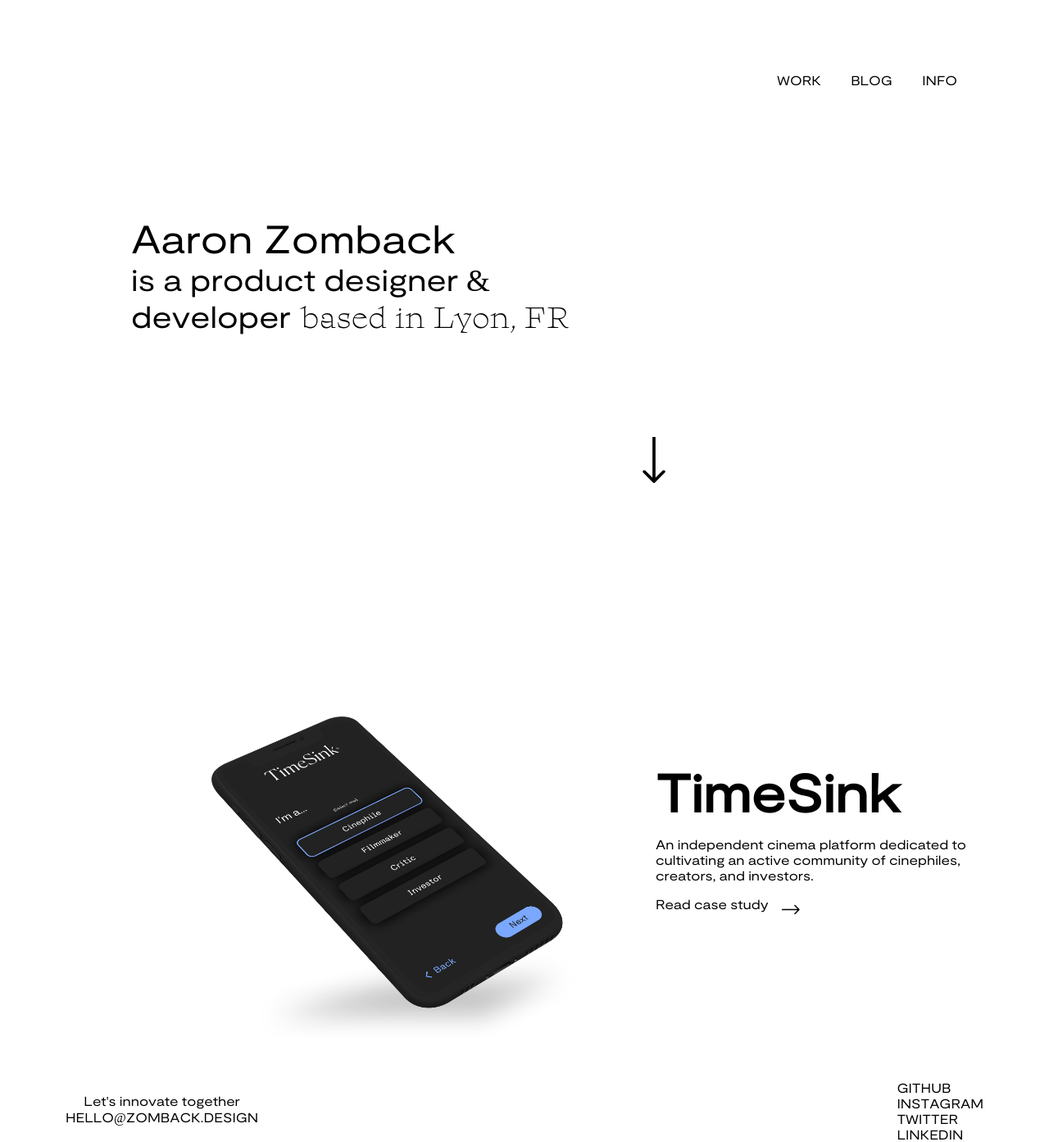
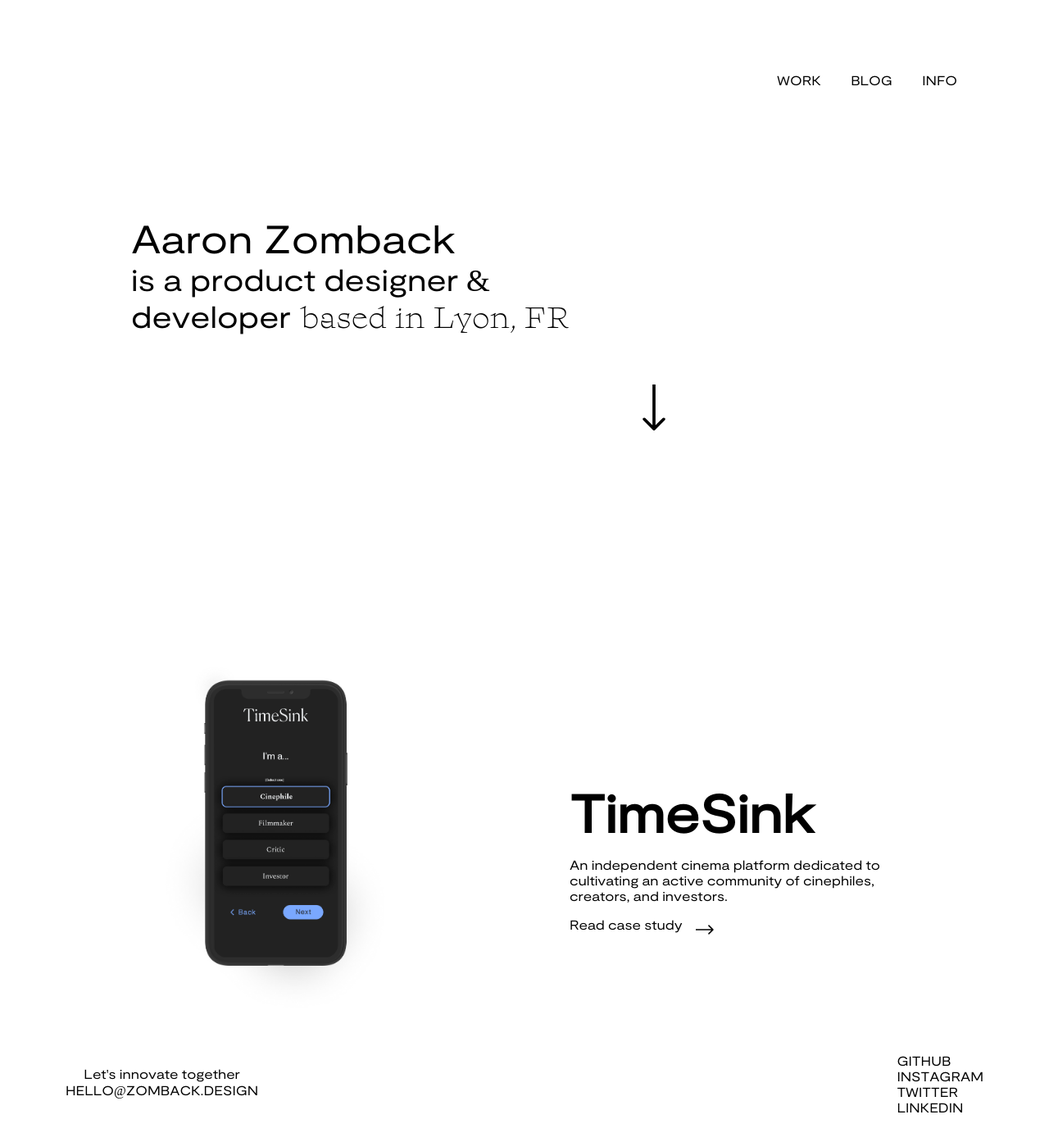
Before and after one commit to aaronzomback/design-portfolio, a Jekyll site: the page built from index.html, in a window 1280 px wide. Shown: the whole page at 82% size. Built offline with Jekyll 4.4.1, drawn with Linux system fonts in a browser that asks for light colours; after the commit the page ends 1360 px from its top, so only the background shows below that.

Commit message:
newer mockup

```diff
--- a/_layouts/default.html
+++ b/_layouts/default.html
@@ -22,14 +22,21 @@
 
 
   <section class="study1">
-    <div class="study1-container"> <a href="/timesink/" style="text-decoration: none">
-      <img src="/assets/img/ClayDark.png" alt="study1">
-      <div class="study-1-text">
+    <div class="study1-container">
+      <div class="study1-item">
+        <a href="/timesink/">
+        <img src="/assets/img/TimesinkCoverMockup.png" alt="study1" style="width:300px;">
+        </a>
+      </div>
+      <div class="study1-item">
+        <a href="/timesink/">
           <h1>TimeSink</h1>
+              </a>
+              <a href="/timesink/">
           <p class="top">An independent cinema platform dedicated to cultivating an active community of cinephiles, creators, and investors.</p>
-          <p class="read">Read case study <img class="arrow1" src="/assets/img/Arrow1.svg" alt="here">   </p>
+          <p class="read">Read case study <img class="arrow1" src="/assets/img/Arrow1.svg" alt="here"></p>
+          </a>
       </div>
-      </a>
     </div>
   </section>
 
--- a/assets/css/app.scss
+++ b/assets/css/app.scss
@@ -91,14 +91,6 @@ body {
   position: relative;
 }
 
-.study1-container p, h1 {
-  text-decoration: none;
-  color: black;
-}
-
-
-
-
 
   section.self  {
 
@@ -139,33 +131,49 @@ body {
 
 
 .arrow img {
+  display: block;
   margin-left: 704px;
-  margin-top: 64px;
+  margin-top: 24px;
   height: 2.5%;
   width: 2.5%;
 }
 
+section.study1 {
+  width: 100%;
+
+}
+
 .study1-container {
 
+
+  display: flex;
+  flex-direction: row;
   margin-top: 282px;
-  margin-left: 178px;
-
-.study-1-text {
-  float: right;
+  align-items: center;
+  justify-content: space-around;
 }
 
-  img {
-    height: 400px;
-  }
+
+  .study1-item {
+    width: auto;
+    height: auto;
+
+    a {
+      text-decoration: none;
+      color: black;
+    }
+
 
   h1 {
     font-family: $header-font;
     font-size: 64px;
     margin-bottom: 4px;
+    text-decoration: none;
   }
 
   p {
     width: 400px;
+    text-decoration: none;
   }
 
   p .read {
@@ -182,10 +190,16 @@ body {
   }
 }
 
+
 .timesink_cover {
+  width: 100%;
+  margin-right: 80px;
   margin-top: 88px;
   margin-bottom: 62px;
   vertical-align: center;
+  display: flex;
+  flex-flow: row nowrap;
+  flex-shrink: 1;
 
 
 
@@ -203,6 +217,7 @@ body {
     width: 400px;
   }
 }
+
 
 .timesink_cover_border {
   border-bottom: 1px solid black;
--- a/timesink.html
+++ b/timesink.html
@@ -11,8 +11,8 @@ title: timesink
   <h1>TimeSink</h1>
  <p>a film platform dedicated to presenting films made by current artists and attracting audiences, critics, and investors</p>
    </div>
-   <div class="timesink_cover_gif">
-     <img src="/assets/img/DarkClay.png" style="width:480px;height:360px;">
+   <div class="timesink_cover_mockup">
+     <img src="/assets/img/timesink2mockup.png" style="width:480px;height:360px;">
    </div>
 </section>
 
```
Also changed, not shown: assets/img/TimesinkCoverMockup.png (added), assets/img/timesink2mockup.png (added).
